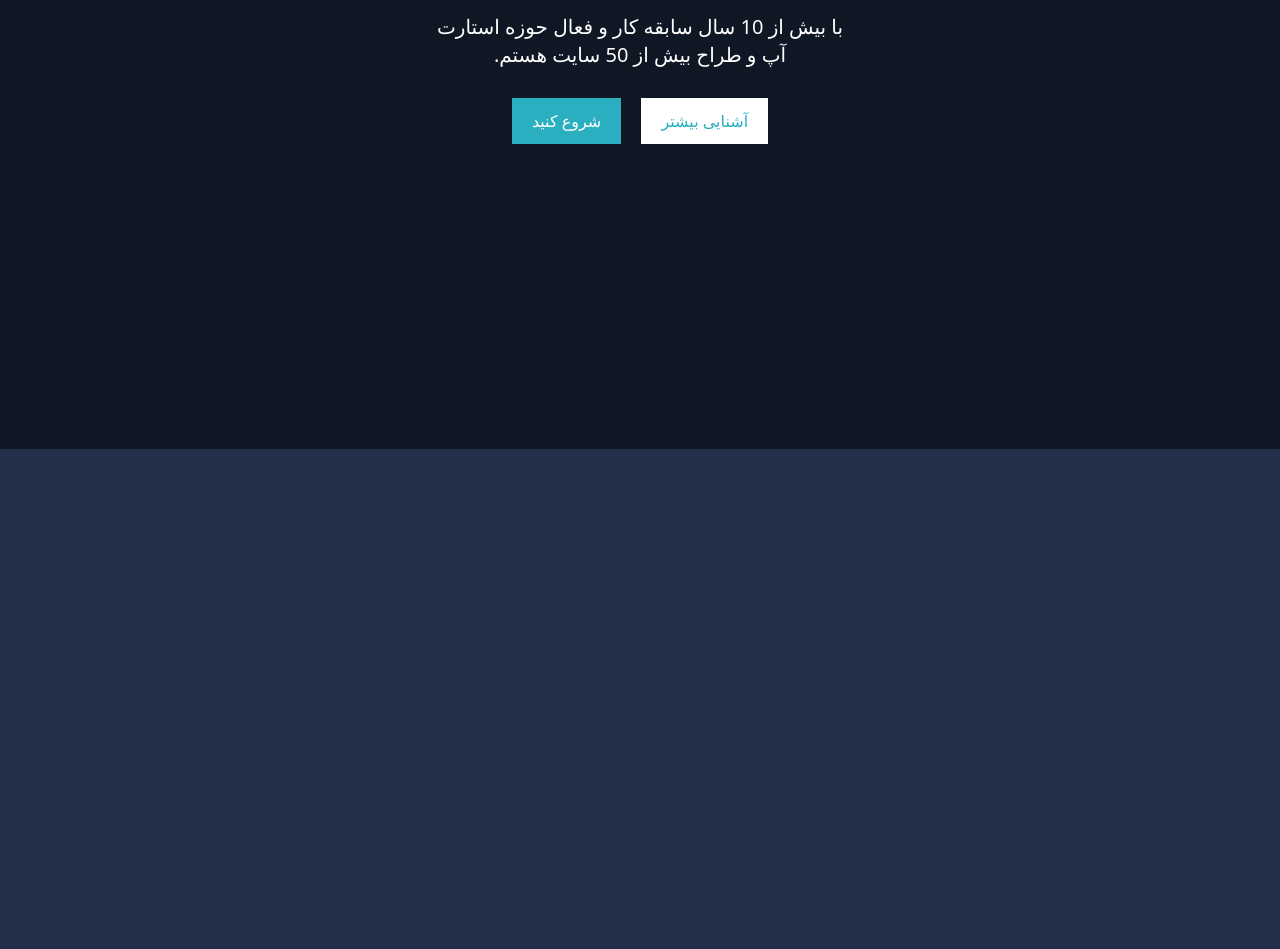
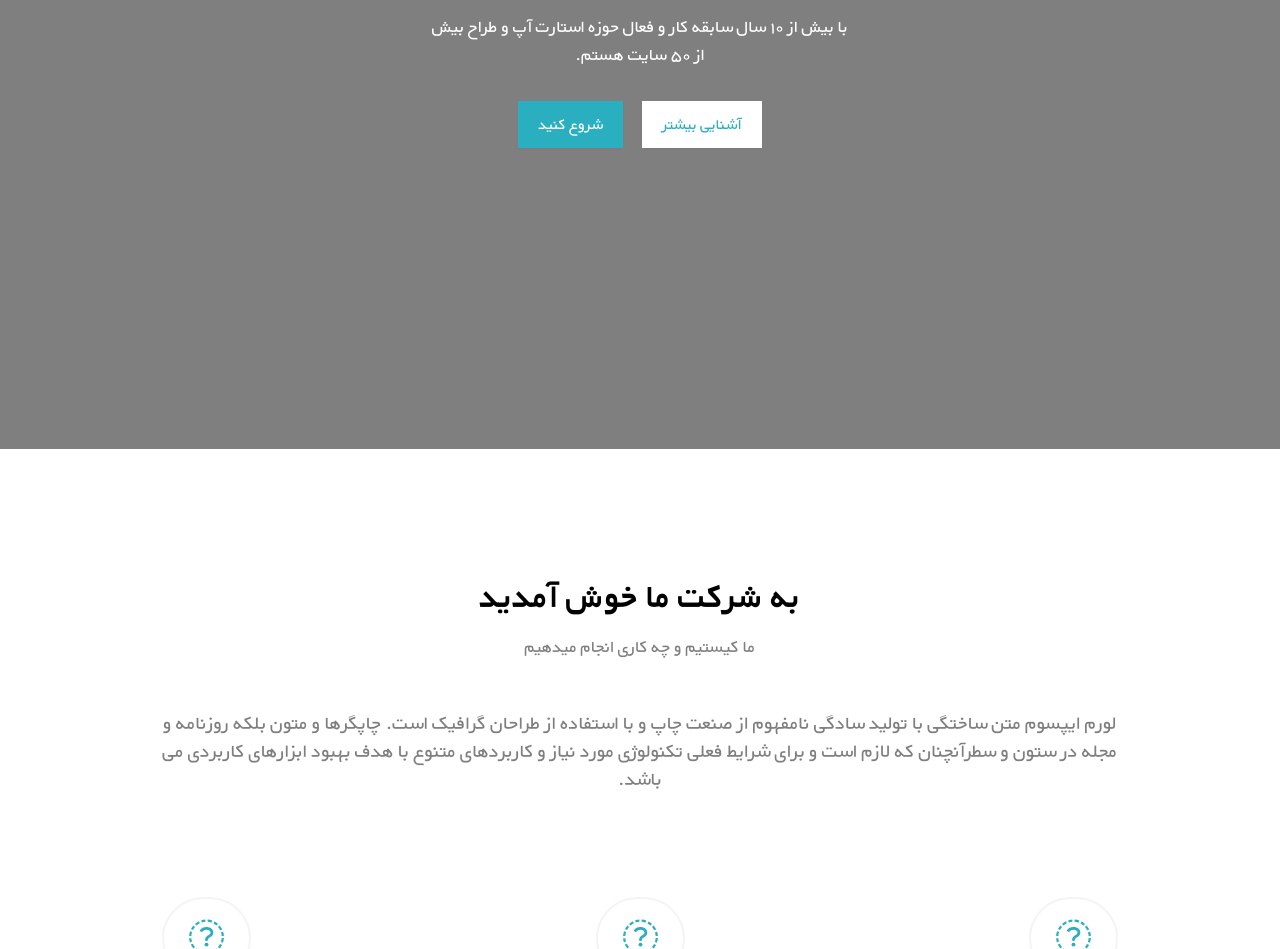
Before and after one commit to mostafamiri74/tailwind-portfolio-website, a website: page dist/index.html in a window 1280 px wide. Shown: the part 351-1300 px from the top of the page. Before the commit the page ends 800 px from the top, so only its background shows below. Drawn offline with nearby package versions, Linux system fonts and the light colour scheme.

Commit message:
add about section & font & fontawsome icon

```diff
--- a/tailwind.css
+++ b/tailwind.css
@@ -3,17 +3,21 @@
 @tailwind utilities;
 
 @layer base {
-  /* @font-face {
-    font-family: Oswald;
-    src: url(/dist/fonts/Oswald/Oswald-Bold.ttf) format("truetype");
-  } */
+  @font-face {
+    font-family: "byekan";
+    src: url("/dist/fonts/byekan.ttf") format("truetype");
+    font-weight: 400;
+  }
+
+  @font-face {
+    font-family: "byekan";
+    src: url("/dist/fonts/byekan-bold.ttf") format("truetype");
+    font-weight: 700;
+  }
 
   body {
-    background-color: #212f49;
-  }
-
-  .container {
-    background-color: #f3f4f6;
+    font-family: byekan;
+    @apply overflow-x-hidden;
   }
 
   header {
@@ -25,24 +29,43 @@
       url("../img/bg2.jpg");
   }
 
+  .container {
+    @apply py-32 mx-auto text-center;
+  }
+
   .nav-scrolled {
     @apply text-black bg-white !important;
+  }
+
+  .title-box {
+    @apply mb-20;
+  }
+
+  .title-text {
+    @apply text-lg;
   }
 
   h1 {
     @apply mb-6 text-3xl sm:text-5xl xl:text-6xl font-headline dark:text-yellow-200;
   }
   h2 {
-    @apply mb-3 text-xl sm:text-2xl md:text-3xl xl:text-4xl font-headline dark:text-yellow-200;
+    font-weight: 700;
+    @apply mb-4 text-xl sm:text-2xl md:text-3xl xl:text-4xl font-headline dark:text-yellow-200;
   }
   h3 {
-    @apply mb-4 text-xl md:mb-2 md:text-2xl xl:text-3xl font-headline dark:text-yellow-200;
+    font-weight: 700;
+    @apply mb-3 text-xl md:mb-2 md:text-2xl xl:text-2xl font-headline dark:text-yellow-200;
   }
   p {
+    color: #7f7f7f;
     @apply text-lg xl:text-xl 2xl:text-2xl dark:text-gray-300;
   }
   li {
+    font-weight: 700;
     @apply text-sm md:text-base xl:text-sm;
+  }
+  svg {
+    @apply text-4xl text-primaryColor !important;
   }
 
   .btn {
```
Also changed, not shown: dist/css/fontawesome.min.css (added), dist/css/styles.css, dist/fonts/byekan-bold.ttf (added), dist/fonts/byekan.ttf (added), dist/index.html, dist/js/app.js (renamed from dist/app.js), 1 other file.
